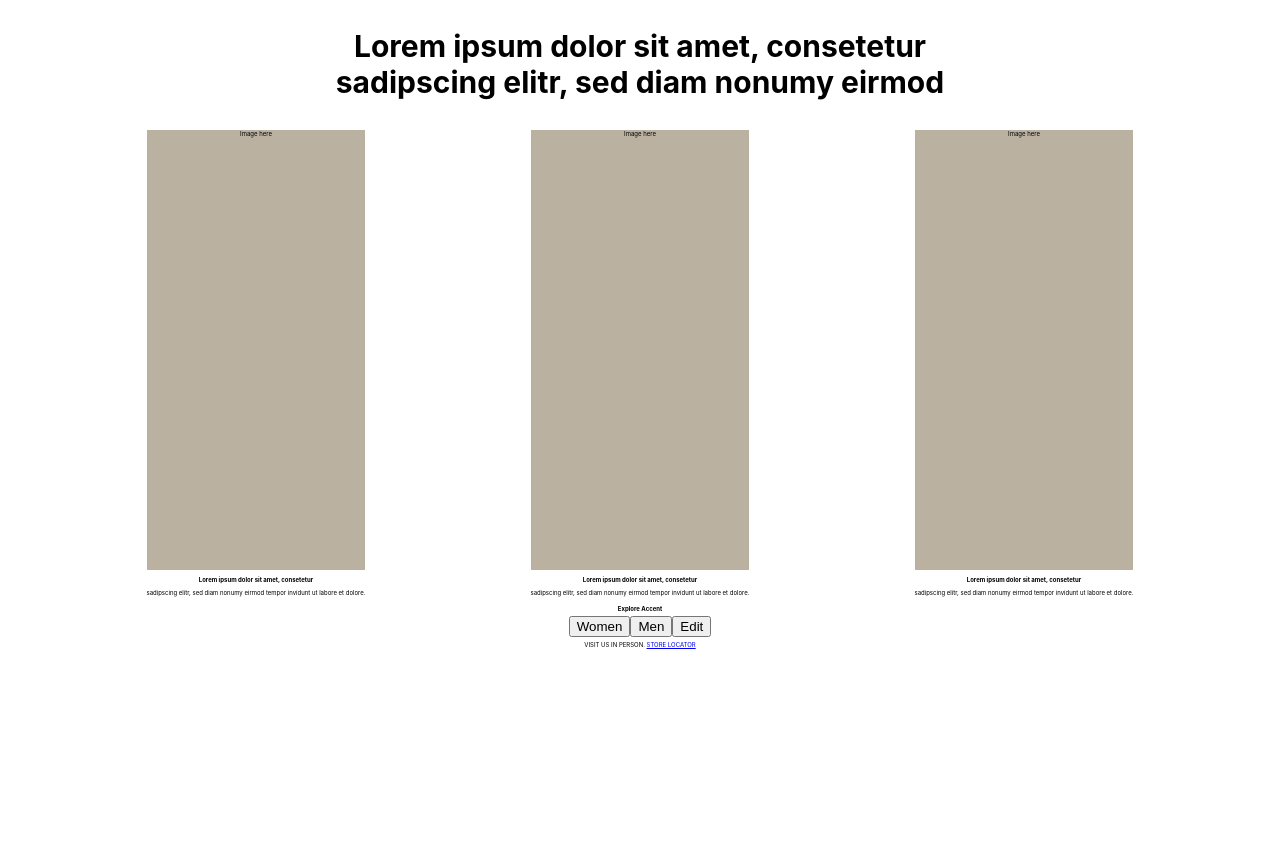
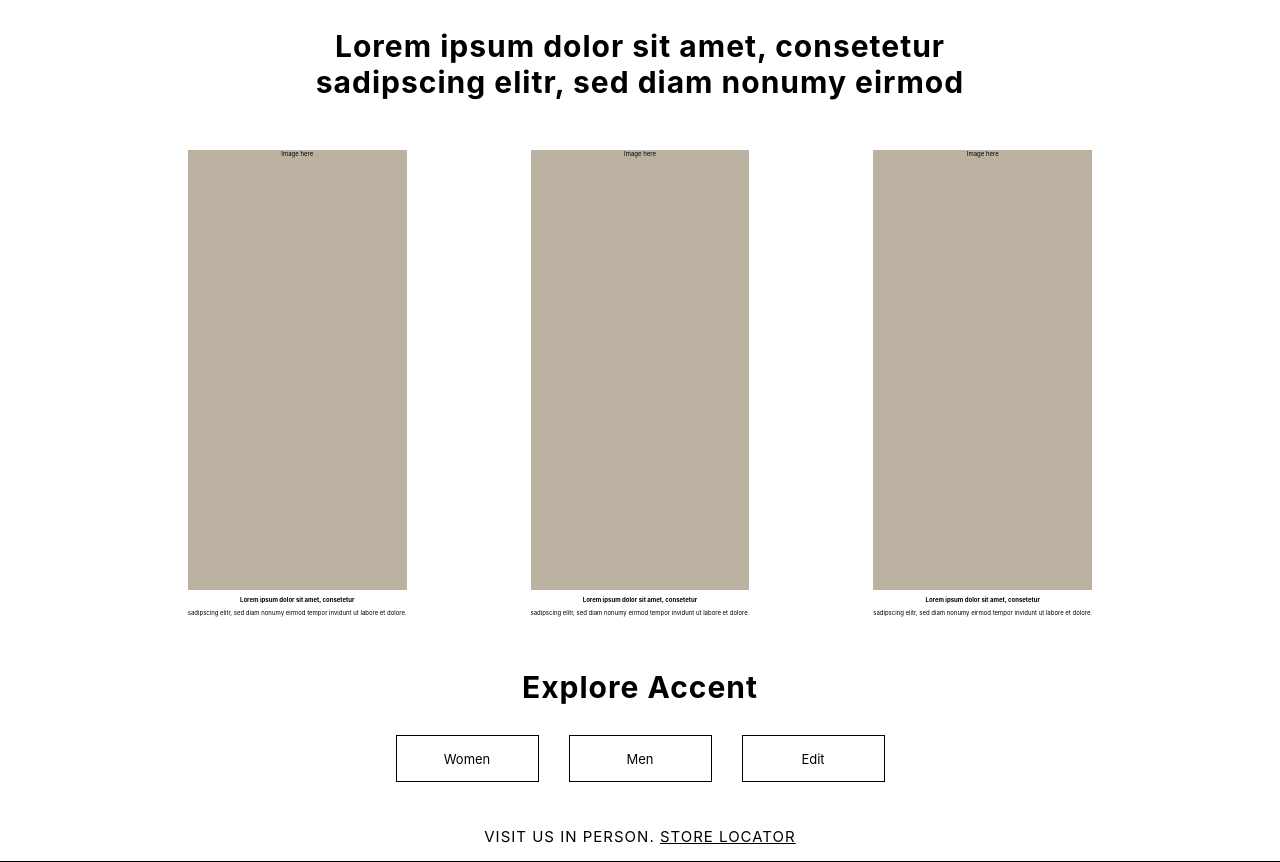
Before and after one commit to snsebro/accent, a React (Create React App) app: page / in a window 1280 px wide. Shown: the part 804-1666 px from the top of the page. Before the commit the page ends 1456 px from the top, so only its background shows below. Built offline with nearby package versions, Linux system fonts and the light colour scheme.

Commit message:
updating spacing in explore component

```diff
--- a/src/components/homepage-preview/HomepagePreview.scss
+++ b/src/components/homepage-preview/HomepagePreview.scss
@@ -7,9 +7,13 @@
   align-items: center;
   text-align: center;
 
+  h3 {
+    font-size: 3rem;
+    letter-spacing: 0.1rem;
+  }
+
   .homepage-preview-message {
     max-width: 67.8rem;
-    font-size: 3rem;
   }
 
   .homepage-preview-list {
@@ -19,4 +23,49 @@
     justify-content: space-evenly;
     align-items: center;
   }
+
+  .homepage-preview-list > * {
+    margin: 5em 0;
+  }
+
+  .explore-section {
+    width: 100vw;
+    border-bottom: 1px solid black;
+
+    p {
+      font-size: 1.5rem;
+      letter-spacing: 0.1rem;
+
+      a {
+        color: black;
+      }
+    }
+
+    .preview-links {
+      display: flex;
+      justify-content: center;
+
+      #middle-preview-button {
+        margin: 0px 3rem;
+      }
+
+      .preview-button {
+        border: solid 1px black;
+        height: 4.5rem;
+        width: 14.1rem;
+        margin-bottom: 3rem;
+        font-size: 1.3rem;
+        text-decoration: none;
+        color: black;
+        display: flex;
+        justify-content: center;
+        align-items: center;
+
+        &:hover {
+          cursor: pointer;
+        }
+      }
+    }
+  }
+
 }
--- a/src/components/homepage-preview/HomepagePreview.tsx
+++ b/src/components/homepage-preview/HomepagePreview.tsx
@@ -1,4 +1,5 @@
 import React from 'react'
+import { Link } from 'react-router-dom'
 import HomepagePreviewItem from '../homepage-preview-item/HomepagePreviewItem'
 import './HomepagePreview.scss'
 
@@ -13,11 +14,13 @@ const HomepagePreview = () => {
         <HomepagePreviewItem />
         <HomepagePreviewItem />
       </div>
-      <div>
+      <div className="explore-section">
         <h3>Explore Accent</h3>
-        <button>Women</button>
-        <button>Men</button>
-        <button>Edit</button>
+        <div className="preview-links">
+          <Link to="/" className="preview-button">Women</Link>
+          <Link to="/" className="preview-button" id="middle-preview-button">Men</Link>
+          <Link to="/" className="preview-button">Edit</Link>
+        </div>
         <p>VISIT US IN PERSON. <a href="/">STORE LOCATOR</a></p>
       </div>
     </div>
```
